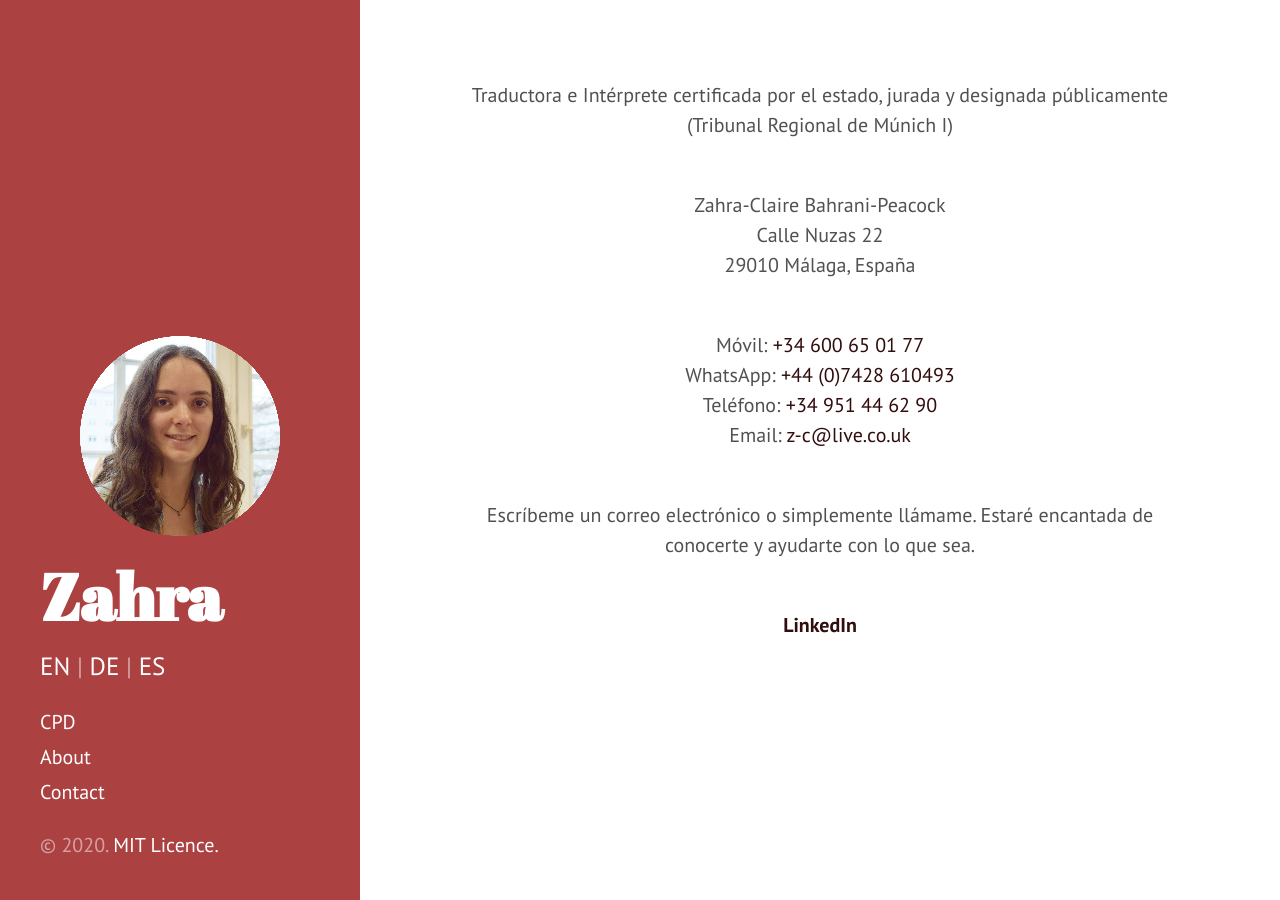
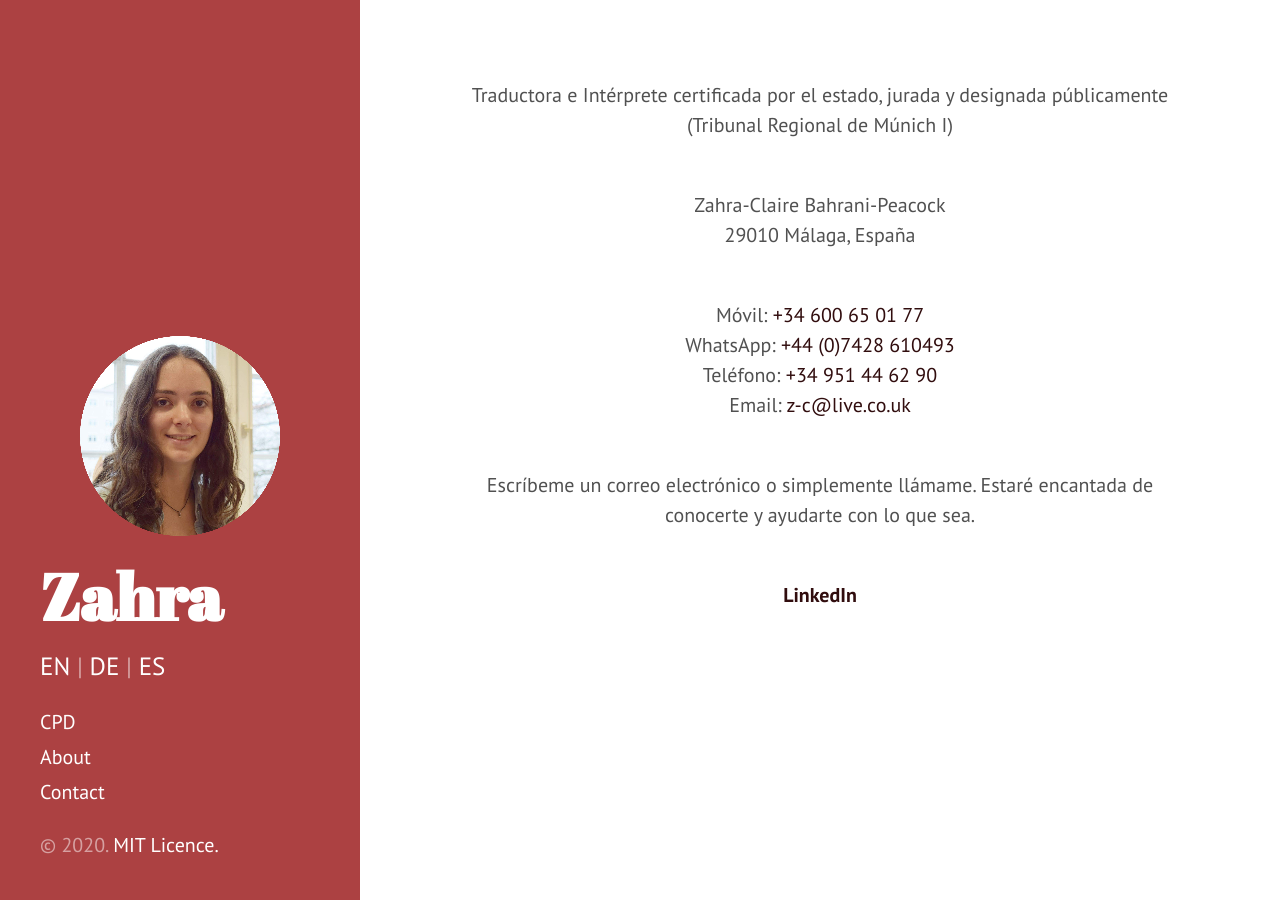
Before and after one commit to Zahra-Claire-Bahrani-Peacock/zahra-claire-bahrani-peacock.github.io, a Jekyll site: the page built from es.md, in a window 1280 px wide. Built offline with Jekyll 4.4.1, drawn with Linux system fonts in a browser that asks for light colours.

Commit message:
Updated content

```diff
--- a/es.md
+++ b/es.md
@@ -7,7 +7,6 @@ permalink: es
 (Tribunal Regional de Múnich I)</div>
 <br/>
 <div align="center">Zahra-Claire Bahrani-Peacock<br/>
-Calle Nuzas 22<br/>
 29010 Málaga, España</div>
 <br/>
 <div align="center">Móvil: <a href="tel:34600650177"  target="_blank">+34 600 65 01 77</a><br/>
```
Also changed, not shown: de.md (+0 -1 lines).
